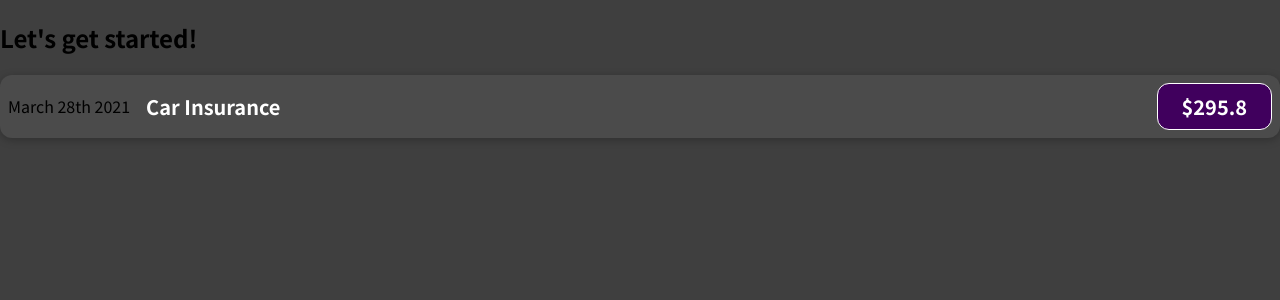
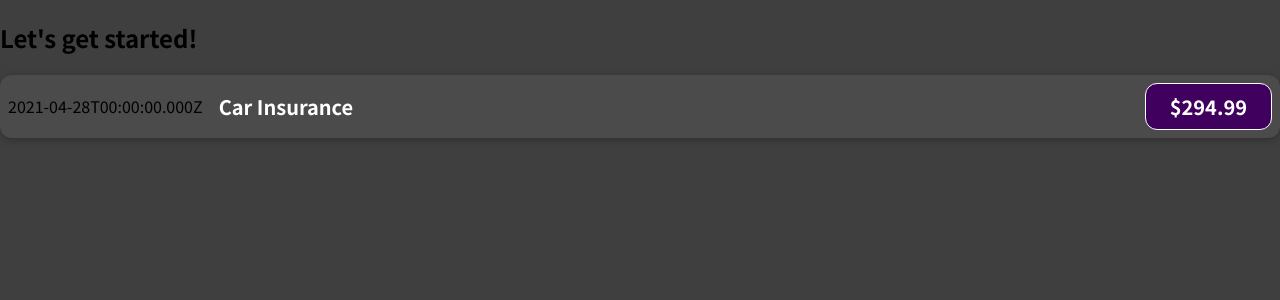
Before and after one commit to himIoT19/react_complete_guide, a JavaScript app: page / in a window 1280 px wide. Shown: the top 300 px of the page. Built offline with nearby package versions, Linux system fonts and the light colour scheme.

Commit message:
Outputting Dynamic Data & Working with Expressions in JSX

```diff
--- a/src/components/ExpenseItem.js
+++ b/src/components/ExpenseItem.js
@@ -1,12 +1,16 @@
 import "./ExpenseItem.css";
 
 function ExpenseItem() {
+  const expenseDate = new Date(2021, 3, 28);
+  const expenseTitle = "Car Insurance";
+  const expenseAmount = 294.99;
+
   return (
     <div className="expense-item">
-      <div>March 28th 2021</div>
+      <div>{expenseDate.toISOString()}</div>
       <div className="expense-item__description">
-        <h2>Car Insurance</h2>
-        <div className="expense-item__price">$295.8</div>
+        <h2>{expenseTitle}</h2>
+        <div className="expense-item__price">${expenseAmount}</div>
       </div>
     </div>
   );
```
